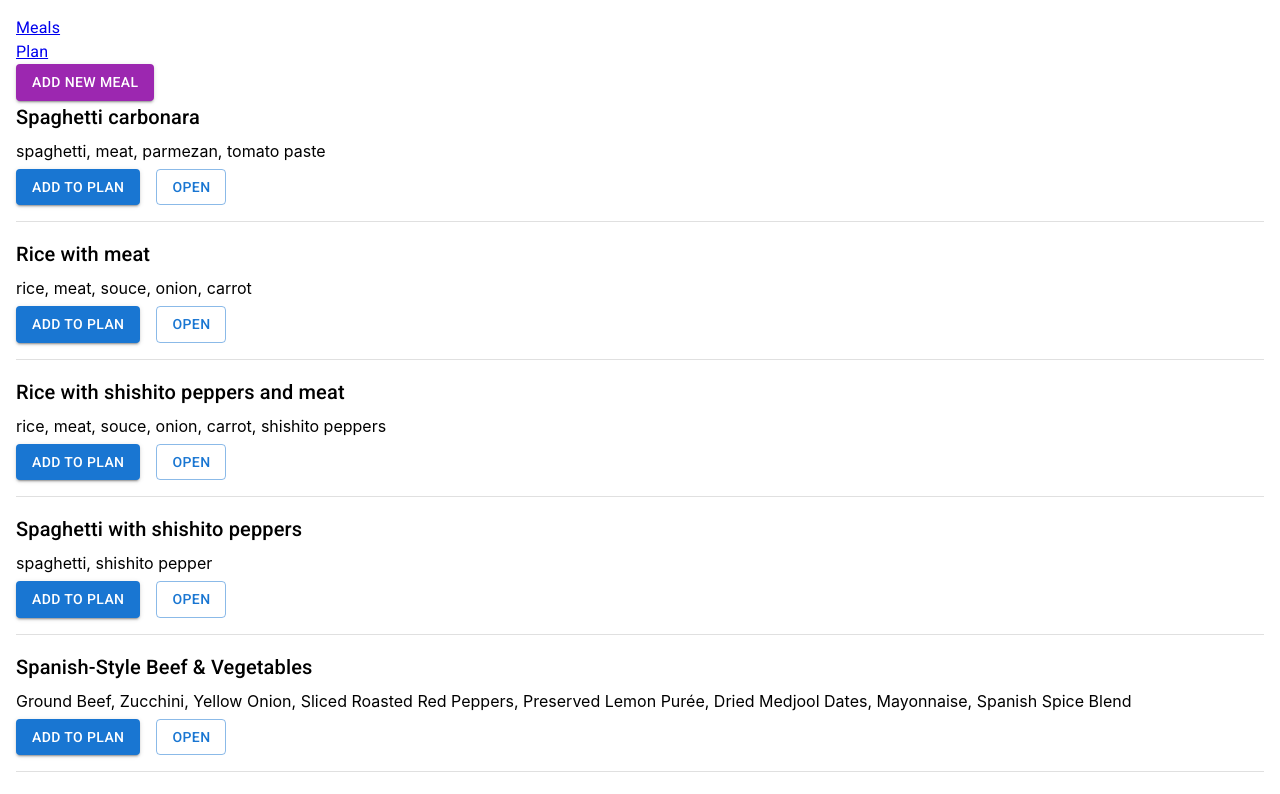
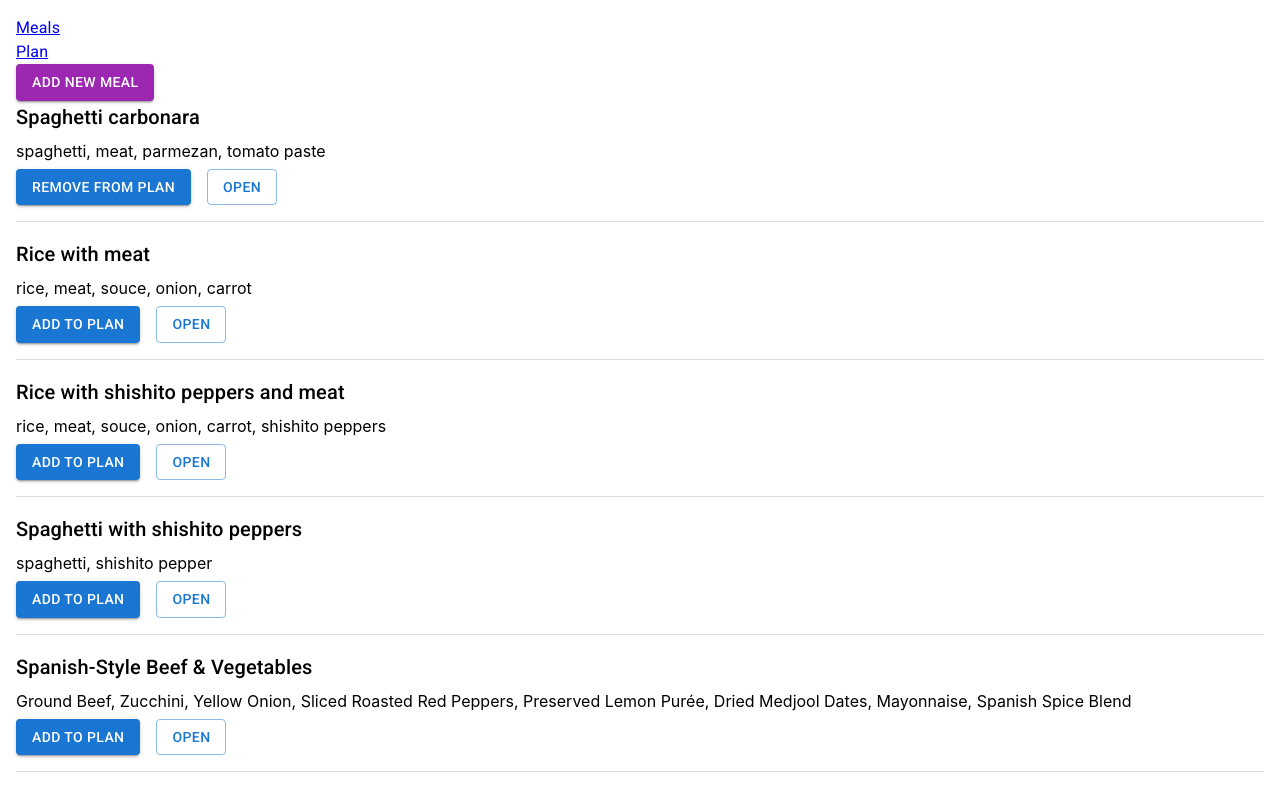
Before and after one commit to alekseevaiana/meals_planner, a React (Create React App) app: page / in a window 1280 px wide. Shown: the top 794 px of the page. Built offline with nearby package versions, Linux system fonts and the light colour scheme.

Commit message:
remove from plan on btn

```diff
--- a/src/App.js
+++ b/src/App.js
@@ -47,8 +47,14 @@ function App() {
     setMealsData(updatedMeal);
   };
 
-  const handleRemoveFromPlanBtn = () => {
-    console.log("remove from plan");
+  const handleRemoveFromPlanBtn = (id) => {
+    const updatedMeal = mealsData.map((item) => {
+      if (item.id === id) {
+        item.inPlan = false;
+      }
+      return item;
+    });
+    setMealsData(updatedMeal);
   };
 
   return (
--- a/src/Home.js
+++ b/src/Home.js
@@ -29,7 +29,13 @@ export default function Home({
           <Route
             exact
             path="/"
-            element={<MealsList meals={meals} handlePlanBtn={handlePlanBtn} />}
+            element={
+              <MealsList
+                meals={meals}
+                handlePlanBtn={handlePlanBtn}
+                handleRemoveFromPlanBtn={handleRemoveFromPlanBtn}
+              />
+            }
           />
           {console.log(mealsInPlan, "mealsInPlan")}
           <Route
@@ -37,7 +43,8 @@ export default function Home({
             element={
               <PlanMealsList
                 meals={mealsInPlan}
-                handlePlanBtn={handleRemoveFromPlanBtn}
+                handlePlanBtn={handlePlanBtn}
+                handleRemoveFromPlanBtn={handleRemoveFromPlanBtn}
               />
             }
           />
--- a/src/MealsItem.js
+++ b/src/MealsItem.js
@@ -1,8 +1,12 @@
 import { Box, Button, Typography } from "@mui/material";
 
-export default function MealsItem({ item, type, handlePlanBtn }) {
-  const actionBtnType = (type) => {
-    if (type === "inPlan") {
+export default function MealsItem({
+  item,
+  handlePlanBtn,
+  handleRemoveFromPlanBtn,
+}) {
+  const actionBtnType = (inPlan) => {
+    if (inPlan) {
       return "Remove from plan";
     } else {
       return "Add to plan";
@@ -27,9 +31,13 @@ export default function MealsItem({ item, type, handlePlanBtn }) {
         <Button
           variant="contained"
           sx={{ mr: 2 }}
-          onClick={() => handlePlanBtn(item.id)}
+          onClick={() =>
+            item.inPlan
+              ? handleRemoveFromPlanBtn(item.id)
+              : handlePlanBtn(item.id)
+          }
         >
-          {actionBtnType(type)}
+          {actionBtnType(item.inPlan)}
         </Button>
         <Button variant="outlined">Open</Button>
       </Box>
--- a/src/MealsList.js
+++ b/src/MealsList.js
@@ -2,7 +2,11 @@ import { Link } from "react-router-dom";
 import { Button, Divider } from "@mui/material";
 import MealsItem from "./MealsItem";
 
-export default function MealsList({ meals, type, handlePlanBtn }) {
+export default function MealsList({
+  meals,
+  handlePlanBtn,
+  handleRemoveFromPlanBtn,
+}) {
   return (
     <>
       <Button
@@ -16,7 +20,11 @@ export default function MealsList({ meals, type, handlePlanBtn }) {
       {meals.map((item) => {
         return (
           <>
-            <MealsItem item={item} type={type} handlePlanBtn={handlePlanBtn} />
+            <MealsItem
+              item={item}
+              handlePlanBtn={handlePlanBtn}
+              handleRemoveFromPlanBtn={handleRemoveFromPlanBtn}
+            />
             <Divider sx={{ mb: 2 }} />
           </>
         );
--- a/src/PlanMealsList.js
+++ b/src/PlanMealsList.js
@@ -1,11 +1,19 @@
 import { Typography } from "@mui/material";
 import MealsList from "./MealsList";
 
-export default function PlanMealsList({ meals, handlePlanBtn }) {
+export default function PlanMealsList({
+  meals,
+  handlePlanBtn,
+  handleRemoveFromPlanBtn,
+}) {
   return (
     <>
       <Typography>My list with plan meals</Typography>
-      <MealsList meals={meals} type="inPlan" handlePlanBtn={handlePlanBtn} />
+      <MealsList
+        meals={meals}
+        handlePlanBtn={handlePlanBtn}
+        handleRemoveFromPlanBtn={handleRemoveFromPlanBtn}
+      />
     </>
   );
 }
```
